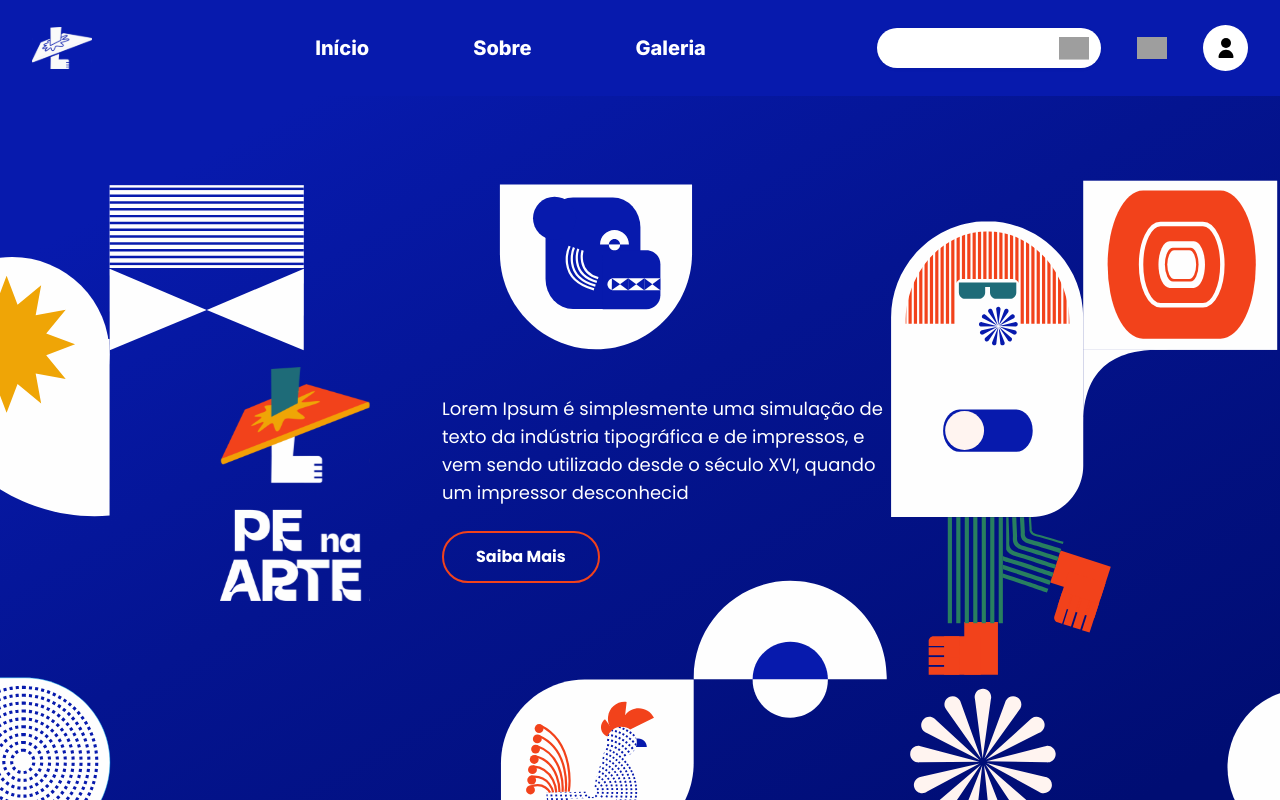
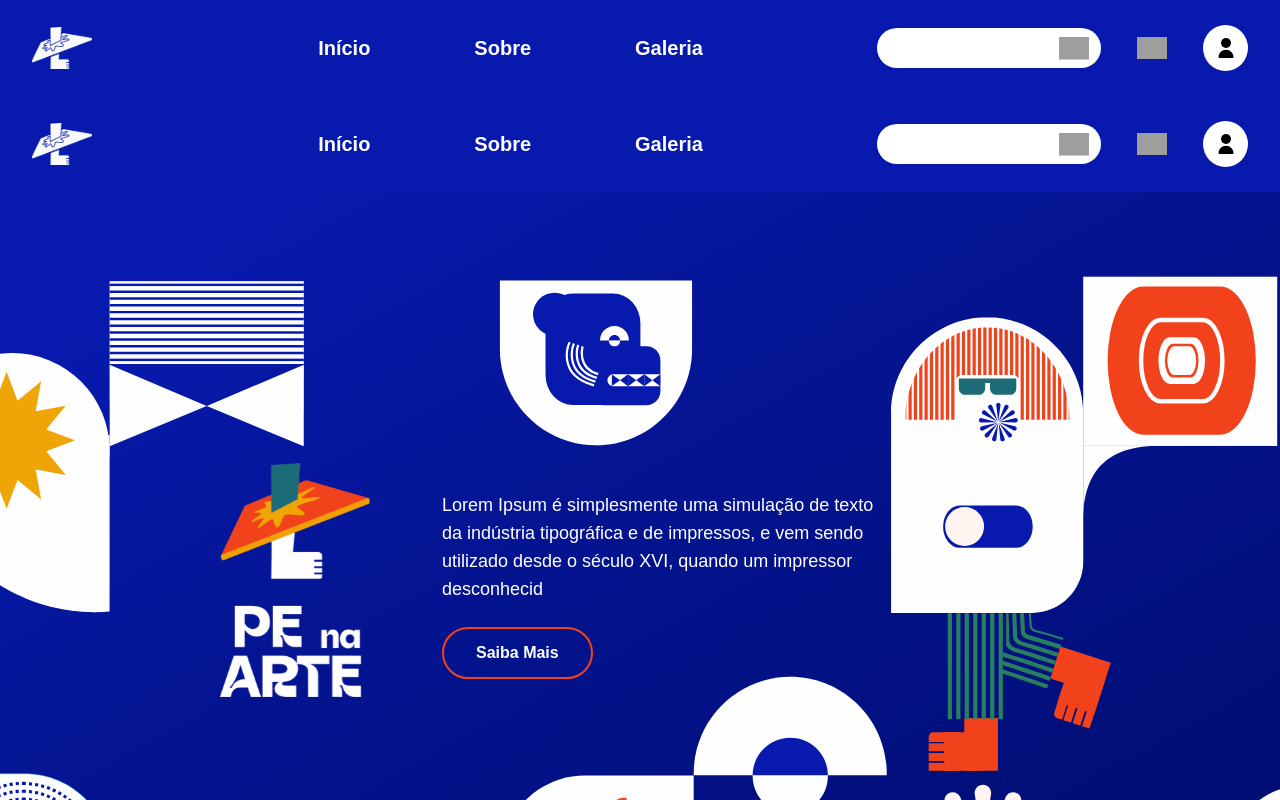
Before and after one commit to Jrevoredo42/frontend-pe-na-arte, a Next.js app: page / in a window 1280 px wide. Shown: the top 800 px of the page. Built offline with nearby package versions, Linux system fonts and the light colour scheme; grey boxes are pictures that could not be loaded.

Commit message:
(style): configuração geral das estilizações globais de cores, fontes e relacionados

```diff
--- a/src/app/globals.css
+++ b/src/app/globals.css
@@ -1,4 +1,5 @@
 @import "tailwindcss";
+@import "preline/variants.css";
 
 :root {
 --amareloamarelo-dark: rgba(204, 132, 0, 1);
@@ -33,19 +34,10 @@
   --verdeverde-light: rgba(29, 162, 184, 1);
 }
 
-@theme {
+:root {
   --font-poppins: "Poppins", sans-serif;
   --font-inter: "Inter", sans-serif;
 }
-
-
-@media (prefers-color-scheme: dark) {
-  :root {
-    --background: #0a0a0a;
-    --foreground: #ededed;
-  }
-}
-
 body {
   background: var(--background);
   color: var(--foreground);
--- a/src/app/layout.tsx
+++ b/src/app/layout.tsx
@@ -1,6 +1,8 @@
 
 import "./globals.css";
 import { Inter, Poppins } from "next/font/google";
+import HomeNav from "@/Components/nav";
+
 
 // Fontes Google
 const inter = Inter({
@@ -30,7 +32,19 @@ export default function RootLayout({
         <title>PE na Arte</title>
       </head>
       <body>
-        {children}
+        <HomeNav/>
+      <div
+        className="fixed inset-0 w-full h-full -z-10"
+        aria-hidden="true"
+        style={{
+          backgroundImage: "url('/pattern cordas.svg')",
+          backgroundRepeat: "repeat",
+          backgroundSize: "cover"
+        }}
+        >
+          <div className="absolute inset-0 bg-gray-100/80"></div>
+        </div>
+      {children}
       </body>
     </html>
   );
```
